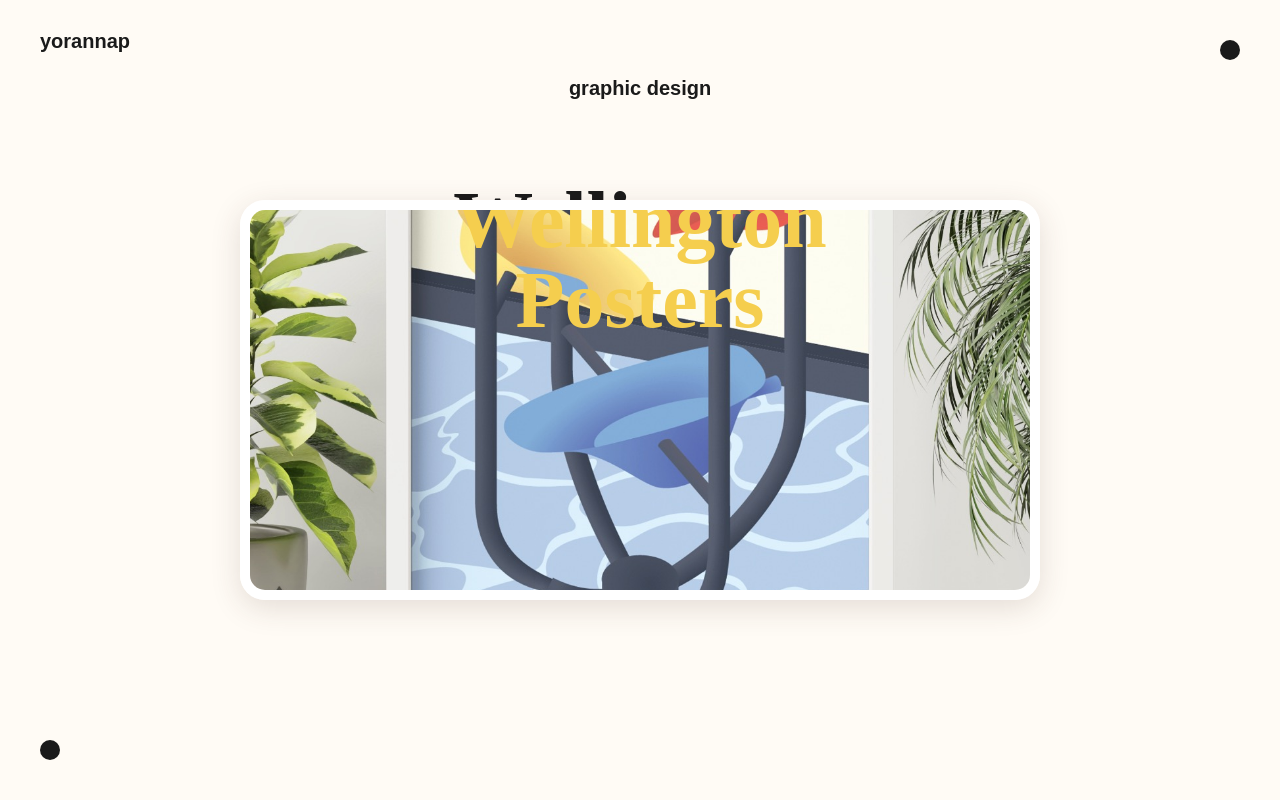
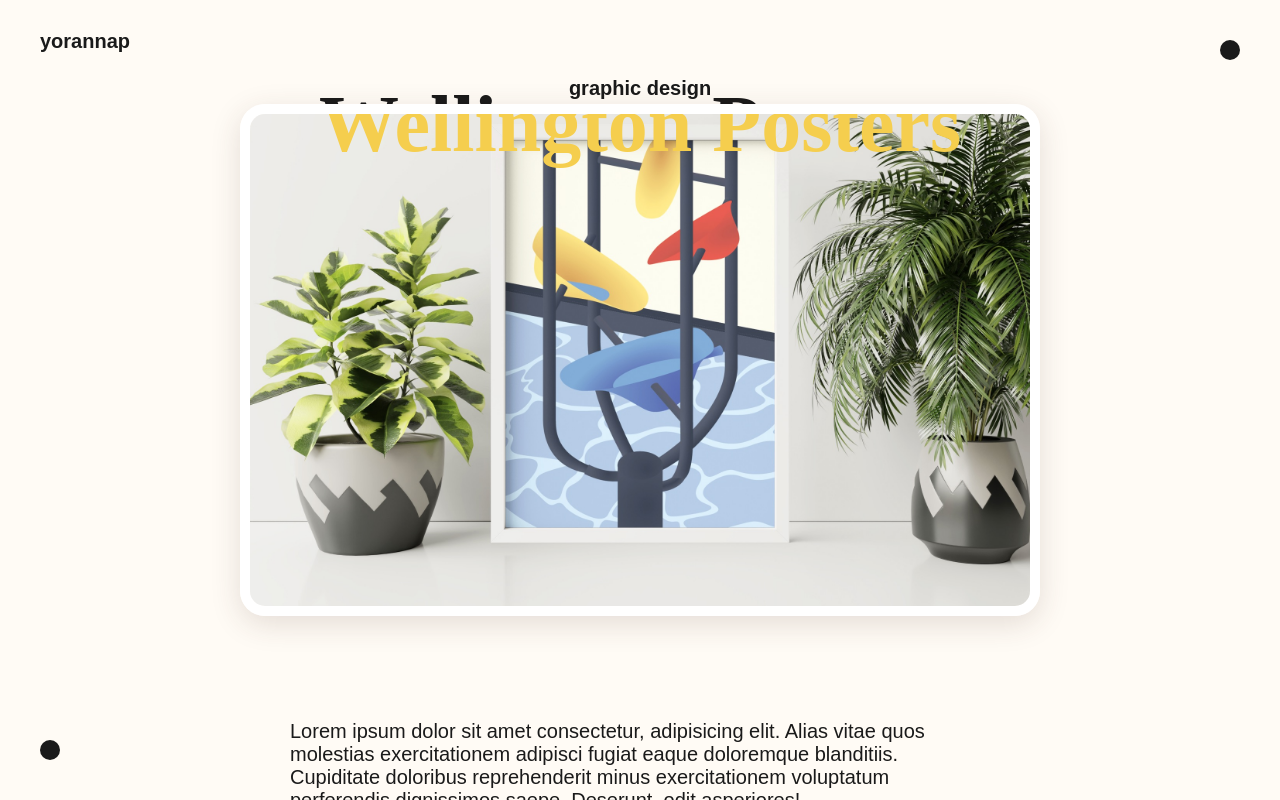
Before and after one commit to yorannap/portfolio-site, a Nuxt app: page /projects/wellington-posters in a window 1280 px wide. Built offline with nearby package versions, Linux system fonts and the light colour scheme; a web font is replaced by a local one.

Commit message:
some changes

```diff
--- a/assets/css/main.css
+++ b/assets/css/main.css
@@ -110,11 +110,6 @@ h2 {
 }
 
 .project-header {
-  position: absolute;
-  left: 50%;
-  transform: translateX(-50%);
-  max-width: 600px;
-  width: 100%;
   line-height: 1em;
 }
 
@@ -122,12 +117,13 @@ h2 {
 .ghost-container,
 .ghost-wrapper,
 .project-header {
-  width: 500px;
-  height: 400px;
+  width: 50vw;
+  height: 40vw;
   left: 50%;
   top: 50%;
   transform: translate(-50%, -50%);
   position: absolute;
+  cursor: pointer;
 }
 
 .project-image {
@@ -136,8 +132,7 @@ h2 {
   left: 0;
   width: 100%;
   height: 100%;
-  background-size: contain;
-  background-size: 170%;
+  background-size: cover;
   background-repeat: no-repeat;
   background-position: 50% 50%;
 }
@@ -160,12 +155,12 @@ h2 {
   user-select: none; /* Standard syntax */
 }
 
-.project-title-2 {
+/* .project-title-2 {
   width: 100%;
   position: absolute;
   line-height: 1;
   z-index: 2;
-}
+} */
 
 .kicker,
 .project-titles,
--- a/pages/index.vue
+++ b/pages/index.vue
@@ -7,12 +7,12 @@
       </h1>
     </div>
     <div @scroll="loco" id="projects" data-scroll-container>
-      <div class="featured-project" @click="updateClickedProject(project.id, project.link)" :class="project.id" data-scroll :data-scroll-section="project.id" v-for="project in projects" :key="project.id">
+      <div class="featured-project" :class="project.id" data-scroll :data-scroll-section="project.id" v-for="project in projects" :key="project.id">
         <p class="kicker" data-scroll>{{project.kicker}}</p>
-        <div class="project-header">
+        <div class="project-header" @click="updateClickedProject(project.id, project.link)">
           <h2 class="project-title-1 project-titles" data-scroll>{{ project.title }}</h2>
         </div>
-        <div class="ghost-container">
+        <div class="ghost-container" @click="updateClickedProject(project.id, project.link)">
           <div class="project-image" :style="{ backgroundImage: `url(${project.image})` }"></div>
           <div class="ghost-wrapper">
             <h2 class="project-title-2 project-titles" :style="{color: `${project.textColour}`}" data-scroll>{{ project.title }}</h2>
@@ -254,7 +254,6 @@ export default {
     name: 'home',
     mode: 'out-in',
     css: false,
-    appear: true,
     leave(el, done) {
     // make sure duration of this animation is > this.animDuration
       let projectNotClicked = el.querySelectorAll('#projects .featured-project:not(.project-clicked)');
@@ -275,7 +274,7 @@ export default {
       smooth: true,
       repeat: true,
     });
-    //this.loco();
+    window.addEventListener("resize", this.loco);
   }
 }
 </script>
--- a/pages/projects/wellington-posters.vue
+++ b/pages/projects/wellington-posters.vue
@@ -16,8 +16,8 @@
       <div class="project-content">
         <p>Lorem ipsum dolor sit amet consectetur, adipisicing elit. Alias vitae quos molestias exercitationem adipisci fugiat eaque doloremque blanditiis. Cupiditate doloribus reprehenderit minus exercitationem voluptatum perferendis dignissimos saepe. Deserunt, odit asperiores!</p>
         <p>Lorem ipsum dolor sit amet consectetur, adipisicing elit. Alias vitae quos molestias exercitationem adipisci fugiat eaque doloremque blanditiis. Cupiditate doloribus reprehenderit minus exercitationem voluptatum perferendis dignissimos saepe. Deserunt, odit asperiores!</p>
+        <img :src="project.image" />
         <p>Lorem ipsum dolor sit amet consectetur, adipisicing elit. Alias vitae quos molestias exercitationem adipisci fugiat eaque doloremque blanditiis. Cupiditate doloribus reprehenderit minus exercitationem voluptatum perferendis dignissimos saepe. Deserunt, odit asperiores!</p>
-        <img :src="project.image" alt="" srcset="">
       </div>
     </div>
   </div>
@@ -152,6 +152,7 @@ export default {
       let ghostContainer = el.querySelectorAll('.ghost-container');
       let projectTitles = el.querySelectorAll('.project-titles');
       let projectKickers = el.querySelectorAll('.kicker');
+      let projectContent = el.querySelectorAll('.project-content');
       gsap.from(ghostContainer, {
         rotate: this.$store.getters.clickedProject.rotation,
         width: this.$store.getters.clickedProject.width,
@@ -162,7 +163,7 @@ export default {
         ease: "expo.inOut",
         duration: 1
       });
-      gsap.from([projectTitles, projectKickers], {
+      gsap.from([projectTitles, projectKickers, projectContent], {
         opacity: 0,
         ease: "out",
         duration: 1,
@@ -183,9 +184,15 @@ export default {
 </script>
 
 <style scoped>
-.ghost-container {
+.project-image-container,
+.ghost-container,
+.ghost-wrapper,
+.project-header {
   width: 800px;
-  height: 400px;
+}
+
+.featured-project {
+  height: 90%;
 }
 
 .project-content p {
@@ -193,8 +200,8 @@ export default {
 }
 
 .project-content {
-  max-width: 800px;
-  width: 100%;
+  max-width: 700px;
+  width: 90%;
   margin: auto;
 }
 </style>
```
